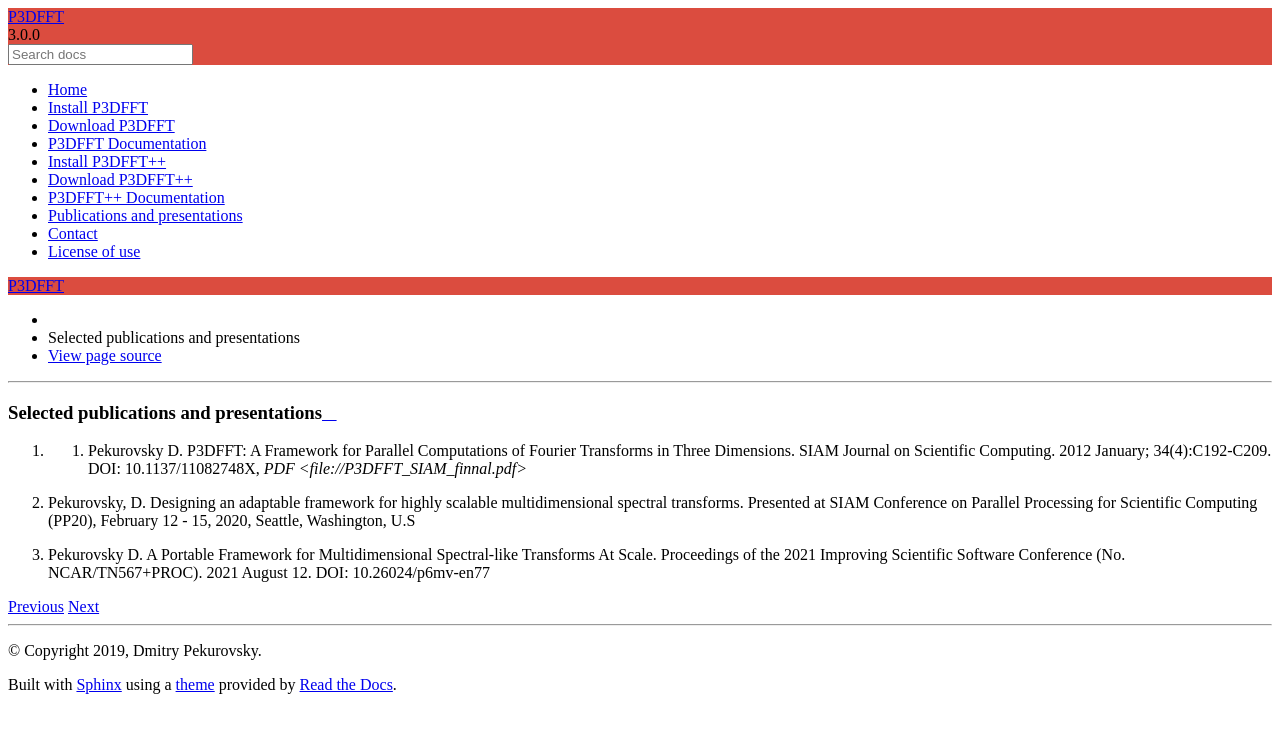
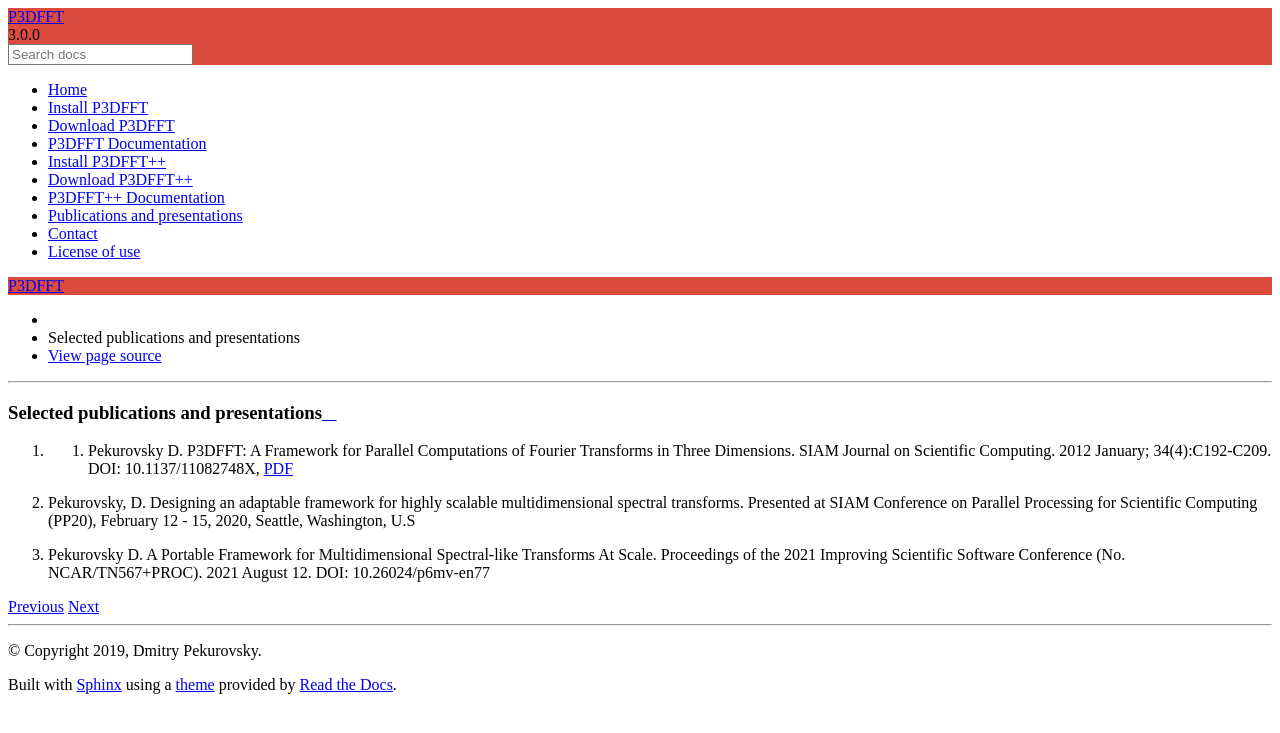
Before and after one commit to dmitrypek/P3DFFT_Documentation, a Sphinx documentation site: the page built from docs/source/pubs.rst, in a window 1280 px wide. Shown: the top 733 px of the page. Built offline with Sphinx 7.4.7 and the Read the Docs theme 2.0.0, drawn with Linux system fonts in a browser that asks for light colours.

Commit message:
correcting publications

```diff
--- a/docs/source/pubs.rst
+++ b/docs/source/pubs.rst
@@ -1,5 +1,5 @@
 Selected publications and presentations
 *******
-1. 1. Pekurovsky D. P3DFFT: A Framework for Parallel Computations of Fourier Transforms in Three Dimensions. SIAM Journal on Scientific Computing. 2012 January; 34(4):C192-C209. DOI: 10.1137/11082748X, `PDF <file://P3DFFT_SIAM_finnal.pdf>`
+1. 1. Pekurovsky D. P3DFFT: A Framework for Parallel Computations of Fourier Transforms in Three Dimensions. SIAM Journal on Scientific Computing. 2012 January; 34(4):C192-C209. DOI: 10.1137/11082748X, `PDF <file://P3DFFT_SIAM_finnal.pdf>`_
 2. Pekurovsky, D. Designing an adaptable framework for highly scalable multidimensional spectral transforms. Presented at SIAM Conference on Parallel Processing for Scientific Computing (PP20), February 12 - 15, 2020, Seattle, Washington, U.S
 3. Pekurovsky D. A Portable Framework for Multidimensional Spectral-like Transforms At Scale. Proceedings of the 2021 Improving Scientific Software Conference (No. NCAR/TN567+PROC). 2021 August 12. DOI: 10.26024/p6mv-en77
```
